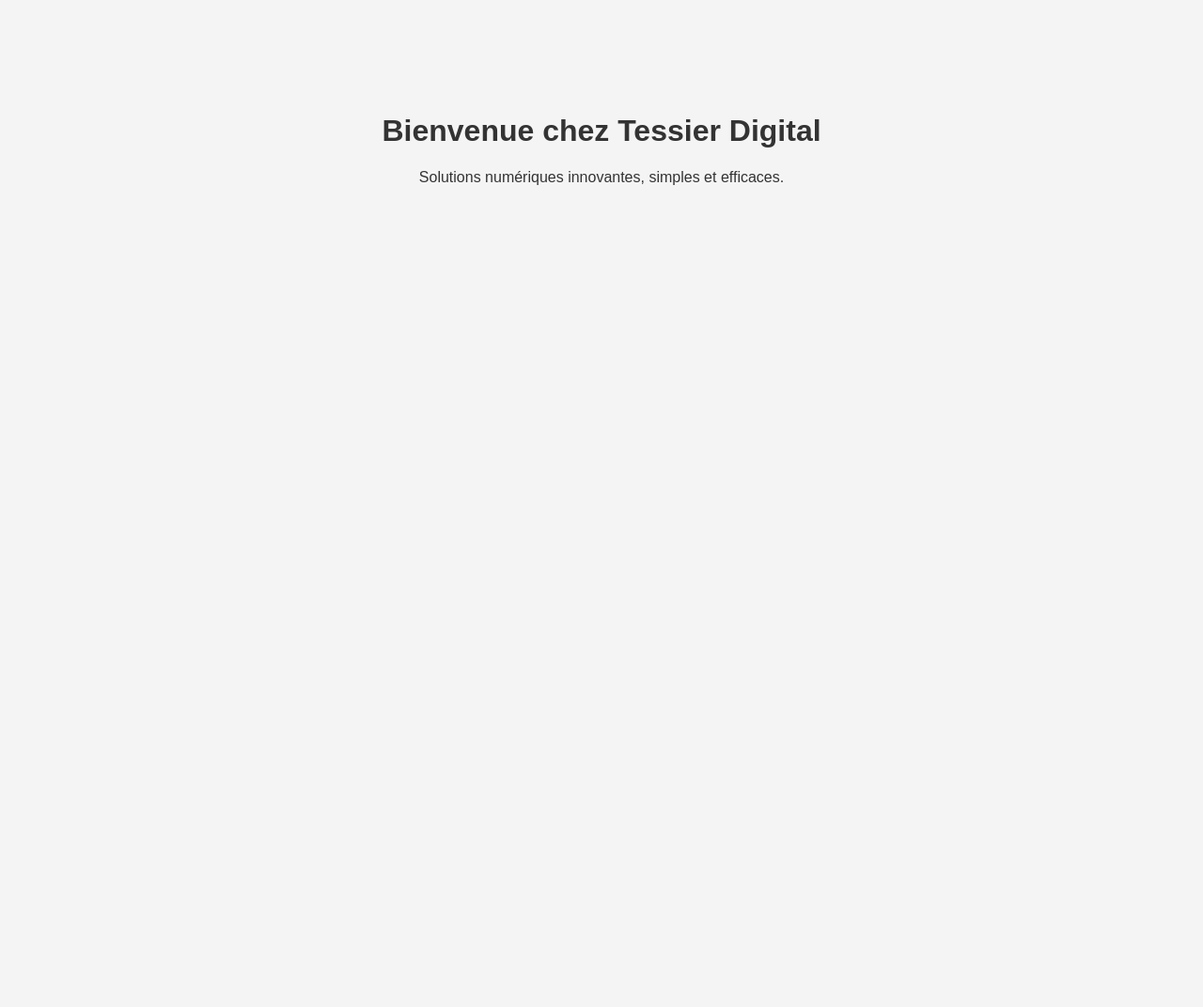
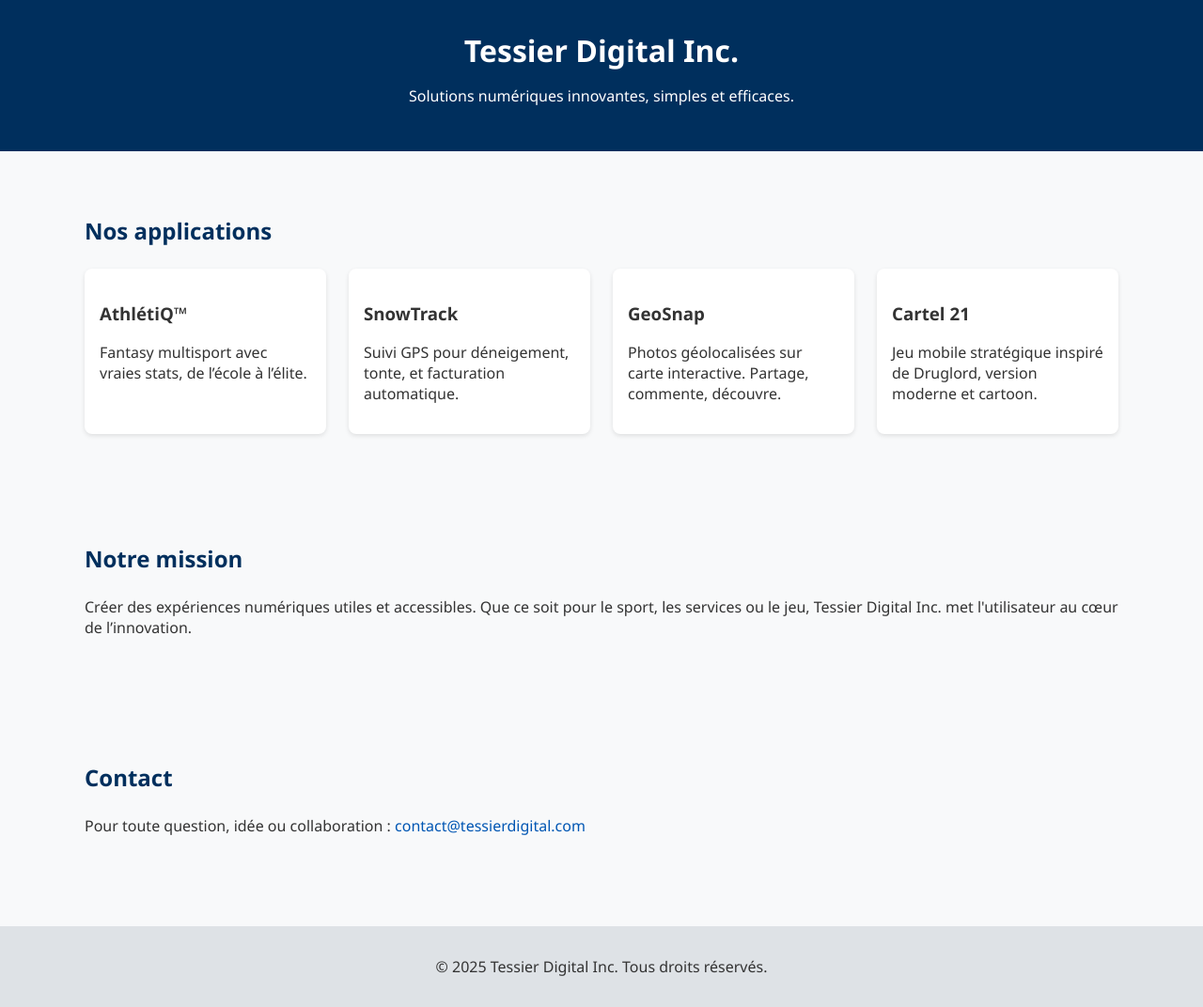
Before and after one commit to tessierdigital/tessierdigital, a plain HTML site: page index.html in a window 1280 px wide. Shown: the whole page at 94% size. Before the commit the page ends 800 px from the top, so only its background shows below. Drawn offline with Linux system fonts and the light colour scheme.

Commit message:
Add files via upload

```diff
--- a/index.html
+++ b/index.html
@@ -1,16 +1,49 @@
-
 <!DOCTYPE html>
 <html lang="fr">
 <head>
     <meta charset="UTF-8">
     <meta name="viewport" content="width=device-width, initial-scale=1.0">
-    <title>Tessier Digital</title>
+    <title>Tessier Digital Inc.</title>
     <link rel="stylesheet" href="style.css">
 </head>
 <body>
     <header>
-        <h1>Bienvenue chez Tessier Digital</h1>
-        <p>Solutions numériques innovantes, simples et efficaces.</p>
+        <div class="container">
+            <h1>Tessier Digital Inc.</h1>
+            <p>Solutions numériques innovantes, simples et efficaces.</p>
+        </div>
     </header>
+
+    <section class="section apps">
+        <div class="container">
+            <h2>Nos applications</h2>
+            <div class="grid">
+                <div class="card"><h3>AthlétiQ™</h3><p>Fantasy multisport avec vraies stats, de l’école à l’élite.</p></div>
+                <div class="card"><h3>SnowTrack</h3><p>Suivi GPS pour déneigement, tonte, et facturation automatique.</p></div>
+                <div class="card"><h3>GeoSnap</h3><p>Photos géolocalisées sur carte interactive. Partage, commente, découvre.</p></div>
+                <div class="card"><h3>Cartel 21</h3><p>Jeu mobile stratégique inspiré de Druglord, version moderne et cartoon.</p></div>
+            </div>
+        </div>
+    </section>
+
+    <section class="section mission">
+        <div class="container">
+            <h2>Notre mission</h2>
+            <p>Créer des expériences numériques utiles et accessibles. Que ce soit pour le sport, les services ou le jeu, Tessier Digital Inc. met l'utilisateur au cœur de l’innovation.</p>
+        </div>
+    </section>
+
+    <section class="section contact">
+        <div class="container">
+            <h2>Contact</h2>
+            <p>Pour toute question, idée ou collaboration : <a href="mailto:contact@tessierdigital.com">contact@tessierdigital.com</a></p>
+        </div>
+    </section>
+
+    <footer>
+        <div class="container">
+            <p>&copy; 2025 Tessier Digital Inc. Tous droits réservés.</p>
+        </div>
+    </footer>
 </body>
 </html>
--- a/style.css
+++ b/style.css
@@ -1,12 +1,49 @@
-
 body {
-    font-family: Arial, sans-serif;
+    font-family: 'Segoe UI', Tahoma, Geneva, Verdana, sans-serif;
     margin: 0;
     padding: 0;
-    background-color: #f4f4f4;
-    text-align: center;
+    background: #f8f9fa;
     color: #333;
 }
 header {
-    padding: 100px 20px;
+    background: #002f5d;
+    color: white;
+    padding: 2em 0;
+    text-align: center;
 }
+.container {
+    width: 90%;
+    max-width: 1100px;
+    margin: auto;
+}
+h1 {
+    margin: 0;
+}
+.section {
+    padding: 3em 0;
+}
+.section h2 {
+    color: #002f5d;
+    margin-bottom: 1em;
+}
+.grid {
+    display: grid;
+    grid-template-columns: repeat(auto-fit, minmax(220px, 1fr));
+    gap: 1.5em;
+}
+.card {
+    background: white;
+    padding: 1em;
+    border-radius: 8px;
+    box-shadow: 0 2px 5px rgba(0,0,0,0.1);
+}
+footer {
+    background: #dee2e6;
+    text-align: center;
+    padding: 1em 0;
+    margin-top: 2em;
+}
+a {
+    color: #0056b3;
+    text-decoration: none;
+}
```
